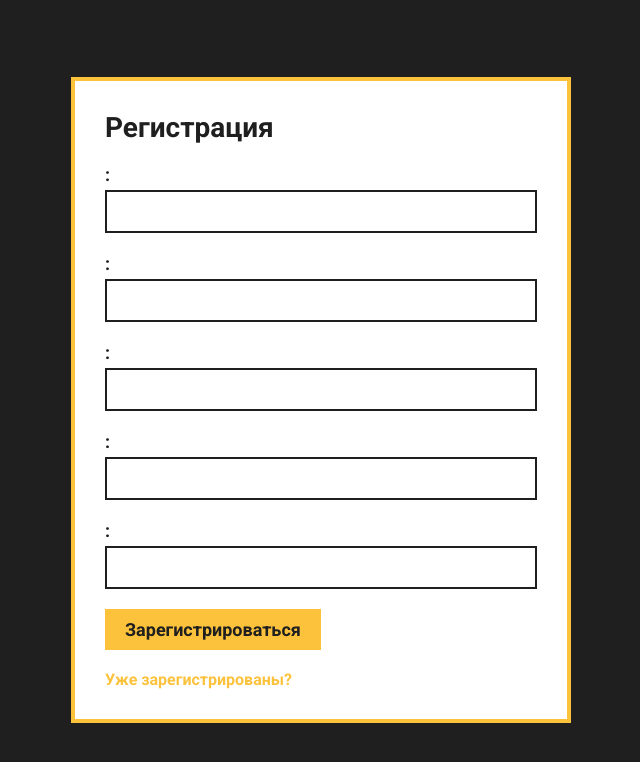
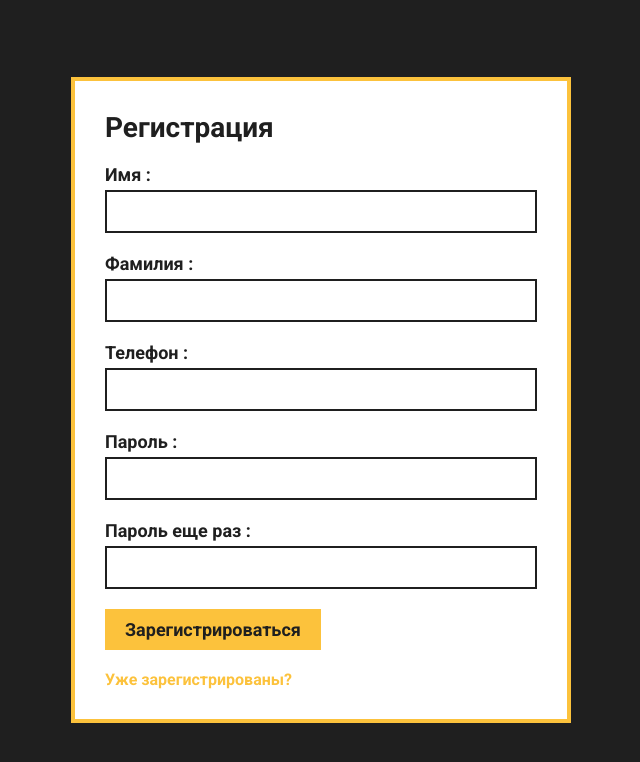
Before and after one commit to zeliboba72/auth-vue, a Vue app: page /register in a window 1280 px wide. Shown: the top 762 px of the page, without its empty margins (319-959 px from the left). Built offline with nearby package versions, Linux system fonts and the light colour scheme.

Commit message:
refactor pages-components

```diff
--- a/src/App.vue
+++ b/src/App.vue
@@ -1,9 +1,21 @@
 <template>
-  <router-view/>
+  <app-wrapper>
+    <router-view/>
+  </app-wrapper>
 </template>
 
+<script>
+import AppWrapper from "./components/AppWrapper";
+
+export default {
+  name: 'App',
+  components: {
+    AppWrapper,
+  },
+}
+</script>
+
 <style lang="scss">
-
 h1,h2,h3,h4,h5 {
   color: $main-color;
 }
--- a/src/pages/LoginPage.vue
+++ b/src/pages/LoginPage.vue
@@ -1,39 +1,38 @@
 <template>
-  <app-wrapper>
   <app-form
       title="Аутентификация"
       submit-text="Войти"
-        @submit="formSubmit"
       error-text="Неверные данные для входа"
       :has-error="serverError"
+      @submit="formSubmit"
   >
     <app-input
-          label="Номер телефона"
         v-model="phone"
         :validate="v$.phone"
-      />
+    >
+      Номер телефона
+    </app-input>
     <app-input
-          label="Пароль"
         type="password"
         v-model="password"
         :validate="v$.password"
-      />
+    >
+      Пароль
+    </app-input>
     <div class="checkbox-wrapper">
-        <app-checkbox label="Запомнить меня" v-model="remember"/>
-        <app-link text="Забыли пароль?" to="/forgot-password"/>
+      <app-checkbox v-model="remember">Запомнить меня</app-checkbox>
+      <app-link to="/forgot-password">Забыли пароль?</app-link>
     </div>
     <template v-slot:footer>
       <span class="text">Еще не имеете аккаунта? </span>
-        <app-link text="Зарегестрироваться" to="/register"/>
+      <app-link to="/register">Зарегистрироваться</app-link>
     </template>
   </app-form>
-  </app-wrapper>
 </template>
 
 <script>
 import useVuelidate from '@vuelidate/core';
 import { required, maxLength, numeric, helpers } from '@vuelidate/validators';
-import AppWrapper from "../components/AppWrapper";
 import AppForm from "../components/AppForm";
 import AppLink from "../components/AppLink";
 import AppInput from "../components/AppInput";
@@ -42,7 +41,6 @@ import { login } from "../custom/methodsApi";
 export default {
   name: "LoginPage",
   components: {
-    AppWrapper,
     AppForm,
     AppLink,
     AppInput,
--- a/src/pages/RegisterPage.vue
+++ b/src/pages/RegisterPage.vue
@@ -1,50 +1,52 @@
 <template>
-  <app-wrapper>
   <app-form
       title="Регистрация"
       submit-text="Зарегистрироваться"
-        @submit="submitForm"
       error-text="Вы ввели неккоректные данные"
       :has-error="isServerError"
+      @submit="submitForm"
   >
     <app-input
-          label="Имя"
         v-model="firstName"
         :validate="v$.firstName"
-      />
+    >
+      Имя
+    </app-input>
     <app-input
-          label="Фамилия"
         v-model="lastName"
         :validate="v$.lastName"
-      />
+    >
+      Фамилия
+    </app-input>
     <app-input
-          label="Телефон"
         v-model="phone"
         :validate="v$.phone"
-      />
+    >
+      Телефон
+    </app-input>
     <app-input
-          label="Пароль"
         type="password"
         v-model="password.password"
         :validate="v$.password.password"
-      />
+    >
+      Пароль
+    </app-input>
     <app-input
-          label="Пароль еще раз"
         type="password"
         v-model="password.confirm"
         :validate="v$.password.confirm"
-      />
+    >
+      Пароль еще раз
+    </app-input>
     <template v-slot:footer>
-        <app-link text="Уже зарегистрированы?" to="/login"/>
+      <app-link to="/login">Уже зарегистрированы?</app-link>
     </template>
   </app-form>
-  </app-wrapper>
 </template>
 
 <script>
 import useVuelidate from '@vuelidate/core';
 import { required, maxLength, minLength, numeric, sameAs, helpers } from '@vuelidate/validators';
-import AppWrapper from "../components/AppWrapper";
 import AppForm from "../components/AppForm";
 import AppInput from "../components/AppInput";
 import AppLink from "../components/AppLink";
@@ -54,7 +56,6 @@ export default {
   name: 'RegisterPage',
   components: {
     AppForm,
-    AppWrapper,
     AppLink,
     AppInput,
   },
--- a/src/pages/UserPage.vue
+++ b/src/pages/UserPage.vue
@@ -1,14 +1,11 @@
 <template>
-  <app-wrapper>
-    <div class="profile">
-      <h1 v-if="username" class="title">Здравствуйте, {{ this.username }} !</h1>
-      <app-button text="Выйти" @click="onLogout"/>
-    </div>
-  </app-wrapper>
+  <div class="user-page">
+    <h1 v-if="username" class="user-page__title">Здравствуйте, {{ this.username }} !</h1>
+    <app-button @click="onLogout">Выйти</app-button>
+  </div>
 </template>
 
 <script>
-import AppWrapper from "../components/AppWrapper";
 import AppButton from "../components/AppButton";
 import { getUser, logout } from "../custom/methodsApi";
 
@@ -16,7 +13,6 @@ export default {
   name: 'UserPage',
   components: {
     AppButton,
-    AppWrapper,
   },
   data() {
     return {
@@ -39,15 +35,14 @@ export default {
 
 <style lang="scss" scoped>
 
-.profile {
+.user-page {
   width: 100%;
   max-width: 500px;
   border: 4px solid $secondary-color;
   background-color: $light-color;
   padding: 30px;
-}
-
-.title {
-  margin-bottom: 20px;
+  &__title {
+    margin-bottom: 20px;
+  }
 }
 </style>
```
Lines whose indentation alone changed are shown as unchanged.
